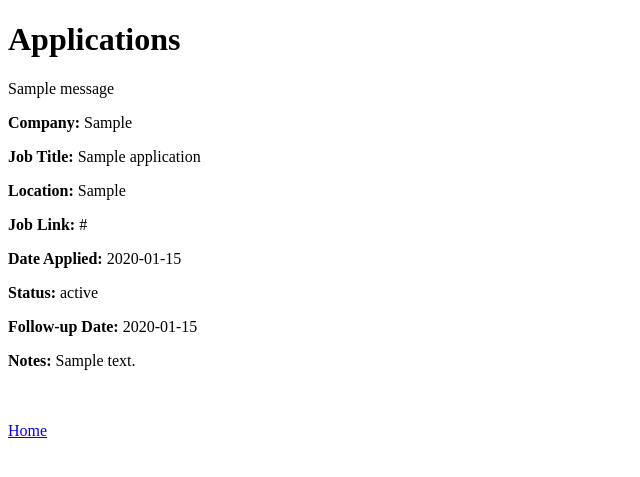
After one commit to DeviWilk3747/job-application-tracker-flask, a Flask app: page /view-applications in a window 1280 px wide. The commit adds this page. Shown: the top 477 px of the page, without its empty margins (0-640 px from the left). Run offline with Flask 3, Linux system fonts and the light colour scheme; tables that the repository leaves empty hold one stand-in row (values such as "Sample post"); one stand-in notice (Sample message) is shown.

Commit message:
Add view applications page

```diff
--- a/app.py
+++ b/app.py
@@ -66,11 +66,17 @@ def add_application():
         connection.commit()
 
         flash("Application added successfully!")
-        return redirect(url_for("home"))
+        return redirect(url_for("view_applications"))
 
     return render_template("add_application.html")
 
+@app.route("/view-applications")
+def view_applications():
+    cursor.execute("""SELECT * FROM applications""")
 
+    applications = cursor.fetchall()
+
+    return render_template("view_applications.html", applications=applications)
 
 
 # Run Flask server
--- /dev/null
+++ b/templates/view_applications.html
@@ -0,0 +1,41 @@
+<!DOCTYPE html>
+<html>
+    <head>
+        <title>View Applications</title>
+    </head>
+
+    <body>
+        <h1>Applications</h1>
+        {% with messages = get_flashed_messages() %}
+            {% if messages %}
+                {% for message in messages %}
+                    <p>{{ message }}</p>
+                {% endfor %}
+            {% endif %}
+        {% endwith %}
+
+        <form action="/view-applications" method="GET">
+            {% if applications %}
+                {% for application in applications %}
+                    <p><strong>Company: </strong>{{ application[1] }}</p>
+                    <p><strong>Job Title: </strong>{{ application[2] }}</p>
+                    <p><strong>Location: </strong>{{ application[3] }}</p>
+                    <p><strong>Job Link: </strong>{{ application[4] }}</p>
+                    <p><strong>Date Applied: </strong>{{ application[5] }}</p>
+                    <p><strong>Status: </strong>{{ application[6] }}</p>
+                    <p><strong>Follow-up Date: </strong>{{ application[7] }}</p>
+                    <p><strong>Notes: </strong>{{ application[8] }}</p>
+                    <br>
+                {% endfor %}
+
+
+            {% else %}
+                <p>No applications found</p>
+            {% endif %}
+
+            <br>
+
+            <a href="/">Home</a>
+        </form>
+    </body>
+</html>
```
Also changed, not shown: templates/index.html (+4 -7 lines).
